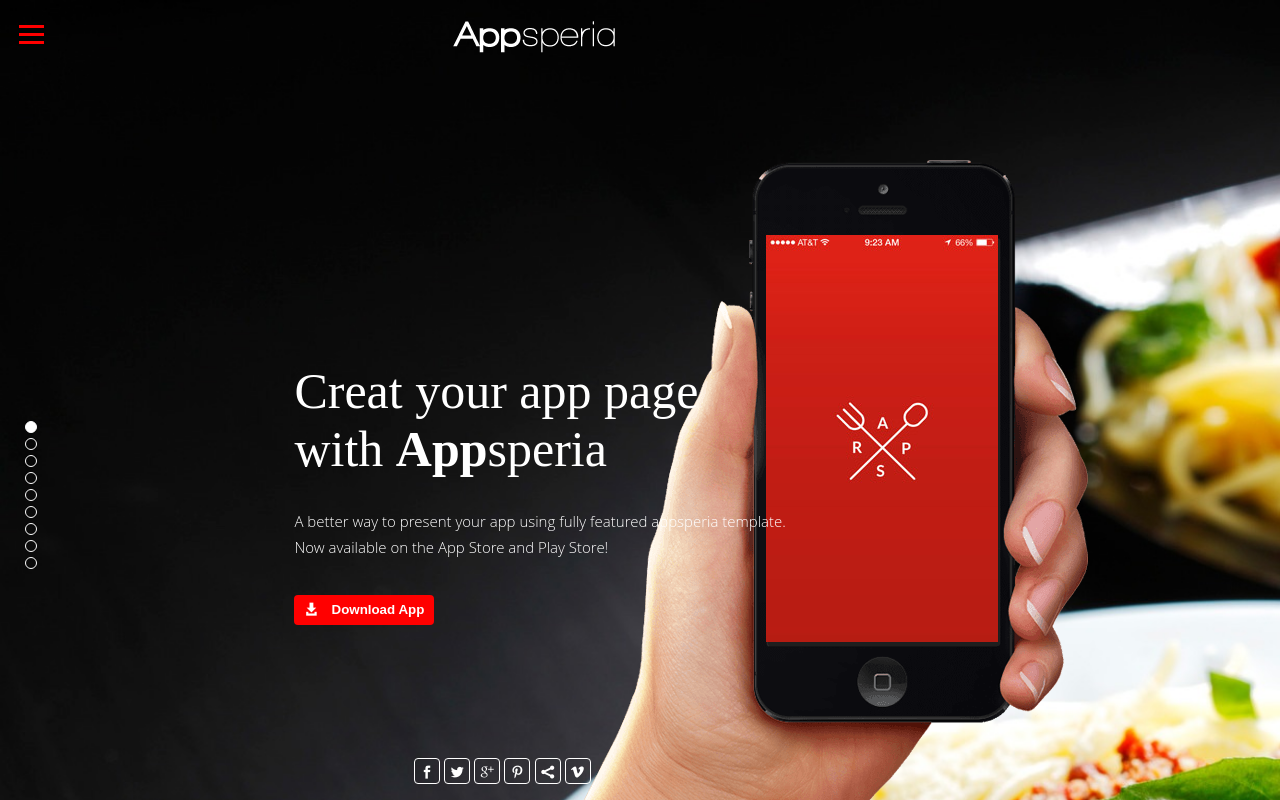
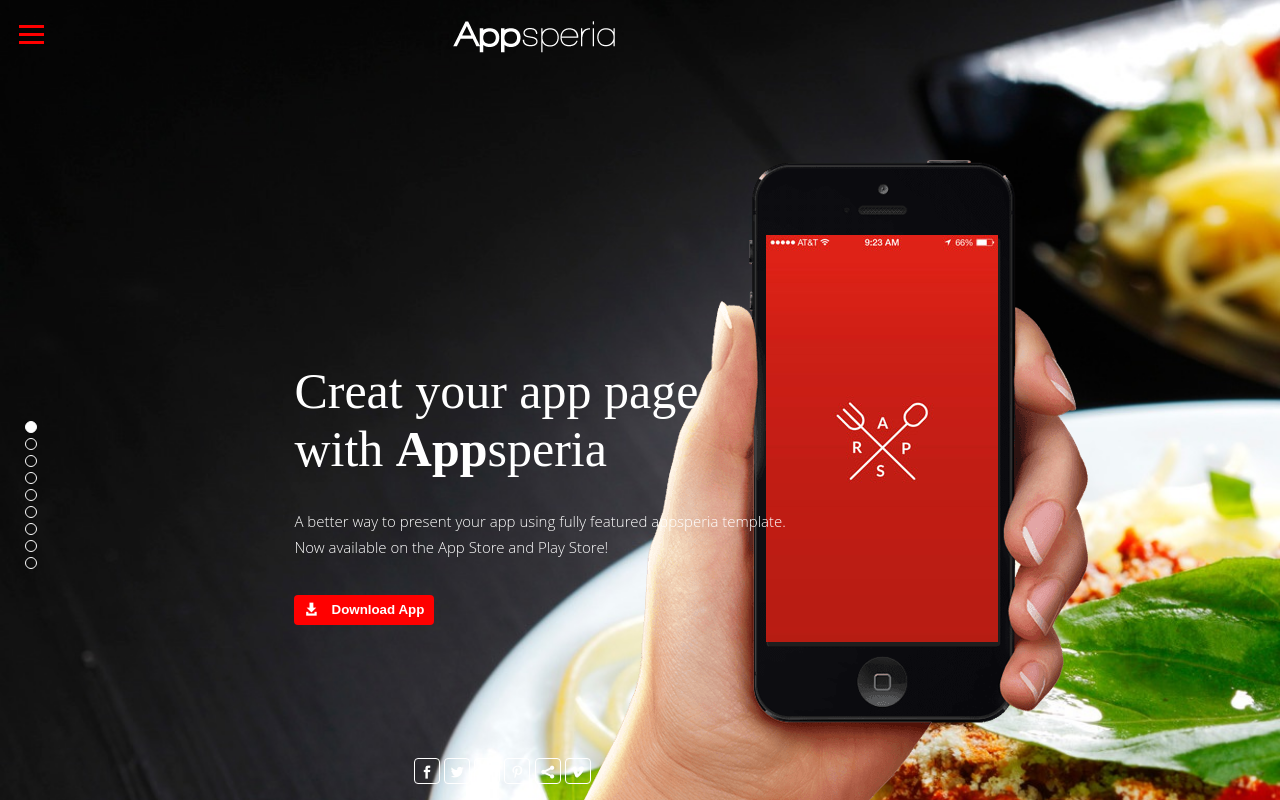
Before and after one commit to phamlankt/finalProjectSemester1, a plain HTML site: page index.html in a window 1280 px wide. Drawn offline with Linux system fonts and the light colour scheme.

Commit message:
changing unnecessary css for background

```diff
--- a/css/style.less
+++ b/css/style.less
@@ -1,22 +1,21 @@
 @import "./nguyen";
-
-body {
-    background: url(../images/bg.jpg);
-    background-repeat: no-repeat;
-    background-size: cover;
-    // background-position: center;
-    color: #333;
-    font-family: Open Sans;
-    position: absolute;
-}
 
 html,
 body {
     height: 100%;
     margin: 0;
     padding: 0;
-    position: relative;
 }
+
+body {
+    background: url(../images/bg.jpg);
+    background-repeat: no-repeat;
+    background-size: cover;
+    background-position: center;
+    color: #333;
+    font-family: Open Sans;
+}
+
 
 #header {
     display: flex;
```
Also changed, not shown: css/style.css.
